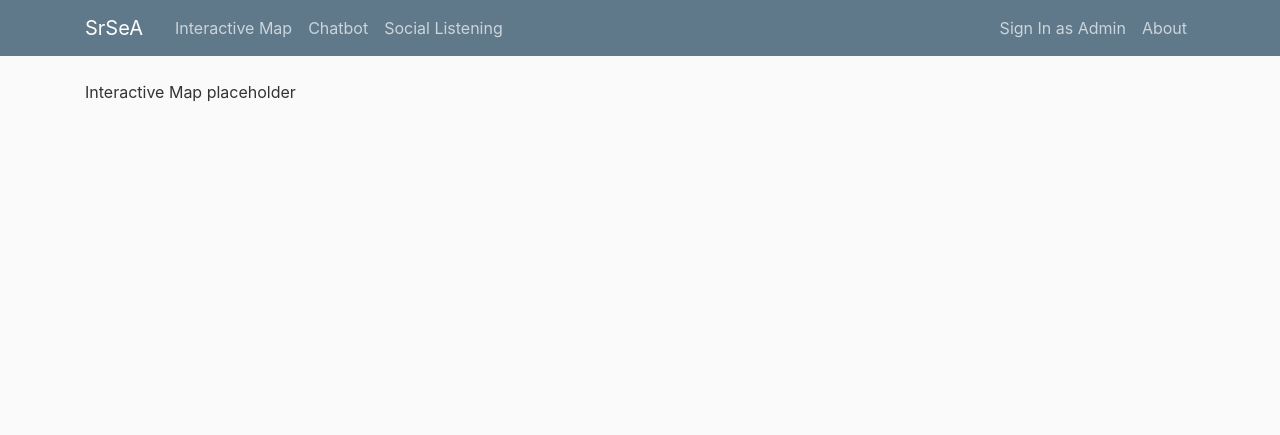
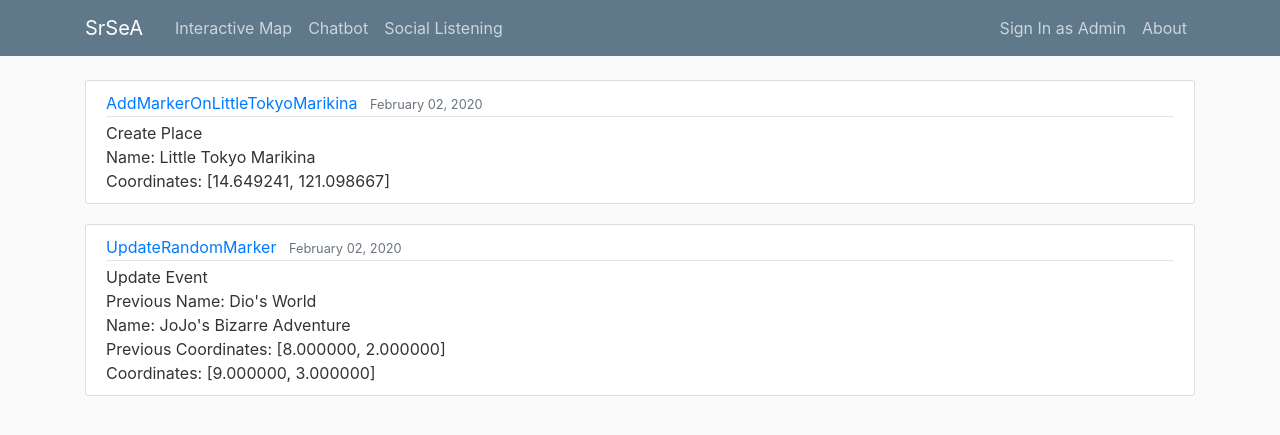
Before and after one commit to jltsang/Iskowela, a Django app: page /imap/ in a window 1280 px wide. Shown: the top 435 px of the page. Run offline with Django 3.2, Linux system fonts and the light colour scheme; data comes from the database, SQL or seed files in the repository; both versions use the stored data as it was after the commit; some libraries are stand-ins or nearby versions.

Commit message:
Finished chatbot implementation, fixed suggestions frontend (imap).

```diff
--- a/chatbot/templates/chatbot/index.html
+++ b/chatbot/templates/chatbot/index.html
@@ -1,4 +1,8 @@
 {% extends "main/base.html" %}
 {% block content %}
-Chatbot placeholder
+<!-- 	<iframe src="https://toolsqa.com/automation-practice-form/" style="position: absolute; height: 100%;  width: 50%; border: none" allow="microphone *"></iframe> -->
+<!-- 	<iframe src="https://toolsqa.com/automation-practice-form/" style="border: 0; width: 100%; height: 100%">Your browser doesn't support iFrames.</iframe> -->
+	<iframe src="https://webchat.snatchbot.me/430606dff15d7166db19a1dbb7bb6ca2572b9d24d9b362832604781283afc177" style="position:fixed; top:57px; left:0; width:100%; height:95%; border:none; margin:0; padding:0; overflow:hidden; z-index:999999;">
+    Your browser doesn't support iframes
+	</iframe>
 {% endblock content %}
--- a/chatbot/views.py
+++ b/chatbot/views.py
@@ -1,4 +1,4 @@
 from django.shortcuts import render
 
 def index(request):
-	return render(request, 'chatbot/index.html')
+	return render(request, 'chatbot/index.html', {'title': 'Chatbot'})
--- a/interactive_map/models.py
+++ b/interactive_map/models.py
@@ -1,4 +1,5 @@
 from django.db import models
+from django.utils import timezone
 
 class Suggestion(models.Model):
 	class EventPlace(models.IntegerChoices):
@@ -17,6 +18,7 @@ class Suggestion(models.Model):
 	longitude = models.DecimalField(default=0, decimal_places=6, max_digits=9)
 	latitude = models.DecimalField(default=0, decimal_places=6, max_digits=8)
 	cud = models.IntegerField(choices=Action.choices)
+	date_posted = models.DateTimeField(default=timezone.now)
 
 	def __str__(self):
 		return self.desc
--- a/interactive_map/templates/interactive_map/index.html
+++ b/interactive_map/templates/interactive_map/index.html
@@ -1,4 +1,40 @@
 {% extends "main/base.html" %}
 {% block content %}
-Interactive Map placeholder
+	{% for suggestion in suggestions %}
+		<article class="media content-section">
+		  <div class="media-body">
+		    <div class="article-metadata">
+		      <a class="mr-2" href="#">{{ suggestion.desc }}</a>
+		      <small class="text-muted">{{ suggestion.date_posted|date:"F d, Y" }}</small>
+		    </div>
+
+		    {% if suggestion.cud == 1 %}
+		    		Create
+	    	{% elif suggestion.cud == 2 %}
+	    		Update
+	    	{% else %}
+	    		Delete
+	    	{% endif %}
+
+	    	{% if suggestion.stype == 1 %}
+	    		Event
+	    	{% else %}
+	    		Place
+	    	{% endif %} <br>
+
+		    {% if suggestion.cud == 2 %}
+		    	Previous Name: {{ suggestion.prev_name }} <br>
+		    {% endif %}
+
+		    Name: {{ suggestion.name }} <br>
+
+		    {% if suggestion.cud == 2 %}
+	    		Previous Coordinates: [{{ suggestion.prev_latitude }}, {{ suggestion.prev_longitude }}] <br>
+	    	{% endif %}
+
+		    Coordinates: [{{ suggestion.latitude }}, {{ suggestion.longitude }}]
+
+		  </div>
+		</article>
+	{% endfor %}
 {% endblock content %}
--- a/interactive_map/urls.py
+++ b/interactive_map/urls.py
@@ -1,7 +1,6 @@
 from django.urls import path
-
 from . import views
 
 urlpatterns = [
-    path('', views.index, name='index'),
+    path('', SuggestionListView.as_view(), name='index'),
 ]
--- a/interactive_map/views.py
+++ b/interactive_map/views.py
@@ -1,4 +1,16 @@
 from django.shortcuts import render
+from .models import Suggestion
+from django.views.generic import ListView
 
 def index(request):
-	return render(request, 'interactive_map/index.html')
+	context = {
+		'title': 'Interactive Map',
+		'suggestions': Suggestion.objects.all()
+	}
+	return render(request, 'interactive_map/index.html', context)
+
+class SuggestionListView(ListView):
+	model = Suggestion
+	template_name = 'interactive_map/index.html'
+	context_object_name = 'suggestions'
+	ordering = ['-date_posted']
--- a/main/templates/main/base.html
+++ b/main/templates/main/base.html
@@ -12,9 +12,9 @@
     <link rel="stylesheet" type="text/css" href="{% static 'main/main.css'%}">
 
 	{% if title %}
-		<title>SrSeA - {{ title }}</title>
+		<title>Roosevelt College CRM - {{ title }}</title>
 	{% else %}
-		<title>SrSeA</title>
+		<title>Roosevelt College CRM</title>
 	{% endif %}
 </head>
 <body>
@@ -33,13 +33,8 @@
 	        </div>
 	        <!-- Navbar Right Side -->
 	        <div class="navbar-nav">
-	          <!-- {% if user.is_authenticated %} -->
-<!-- 	          	<a class="nav-item nav-link" href="#">Profile</a>
-	          	<a class="nav-item nav-link" href="#">Logout</a> -->
-	          <!-- {% else %} -->
 	          	<a class="nav-item nav-link" href="#">Sign In as Admin</a>
 	          	<a class="nav-item nav-link" href="#">About</a>
-	          <!-- {% endif %} -->
 	        </div>
 	      </div>
 	    </div>
```
Also changed, not shown: main/templates/main/index.html (+4 -7 lines), db.sqlite3, interactive_map/migrations/0006_suggestion_date_posted.py (added).
